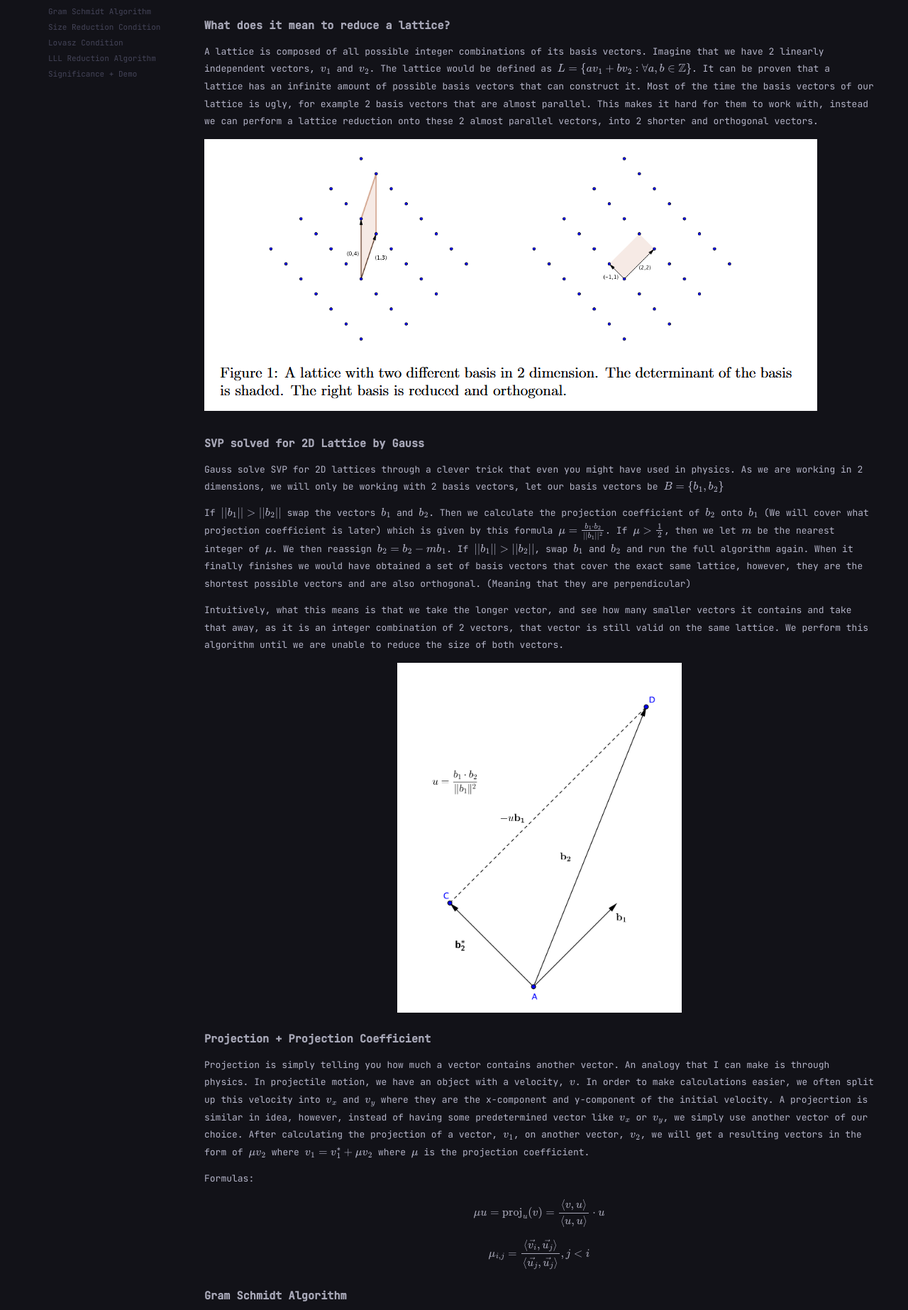
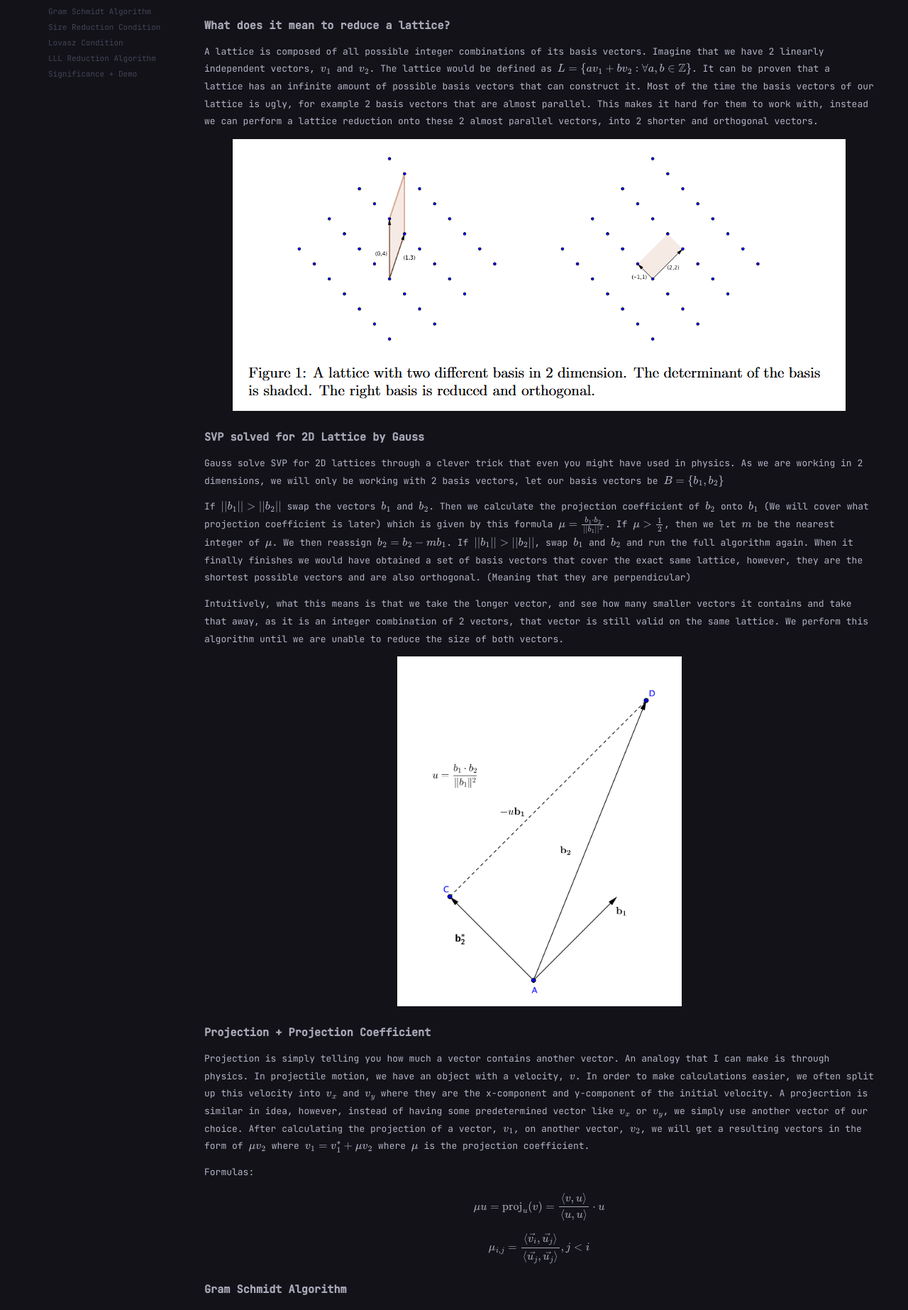
Before and after one commit to ghx312/ghx312.github.io, a Jekyll site: the page built from _pages/notes/cryptography/general/lll.md, in a window 1280 px wide. Shown: the part 435-2281 px from the top of the page at 71% size. Built offline with Jekyll 4.4.1, drawn with Linux system fonts in a browser that asks for light colours.

Commit message:
LLL Image Centering

```diff
--- a/_pages/notes/cryptography/general/lll.md
+++ b/_pages/notes/cryptography/general/lll.md
@@ -14,7 +14,7 @@ In order to understand the LLL Reduction Algorithm, we must first understand how
 ### What does it mean to reduce a lattice?
 A lattice is composed of all possible integer combinations of its basis vectors. Imagine that we have 2 linearly independent vectors, $$v_1$$ and $$v_2$$. The lattice would be defined as $$L = \{av_1 + bv_2:\forall a, b \in \mathbb{Z}\}$$. It can be proven that a lattice has an infinite amount of possible basis vectors that can construct it. Most of the time the basis vectors of our lattice is ugly, for example 2 basis vectors that are almost parallel. This makes it hard for them to work with, instead we can perform a lattice reduction onto these 2 almost parallel vectors, into 2 shorter and orthogonal vectors.
 
-![Here lies a picture](/assets/downloads/notes/crypto/lll/reduction_example.png)
+![Here lies a picture](/assets/downloads/notes/crypto/lll/reduction_example.png){: style="display: block; margin: 0 auto;"}
 
 ### SVP solved for 2D Lattice by Gauss
 Gauss solve SVP for 2D lattices through a clever trick that even you might have used in physics. As we are working in 2 dimensions, we will only be working with 2 basis vectors, let our basis vectors be $$B = \{b_1, b_2\}$$
```
